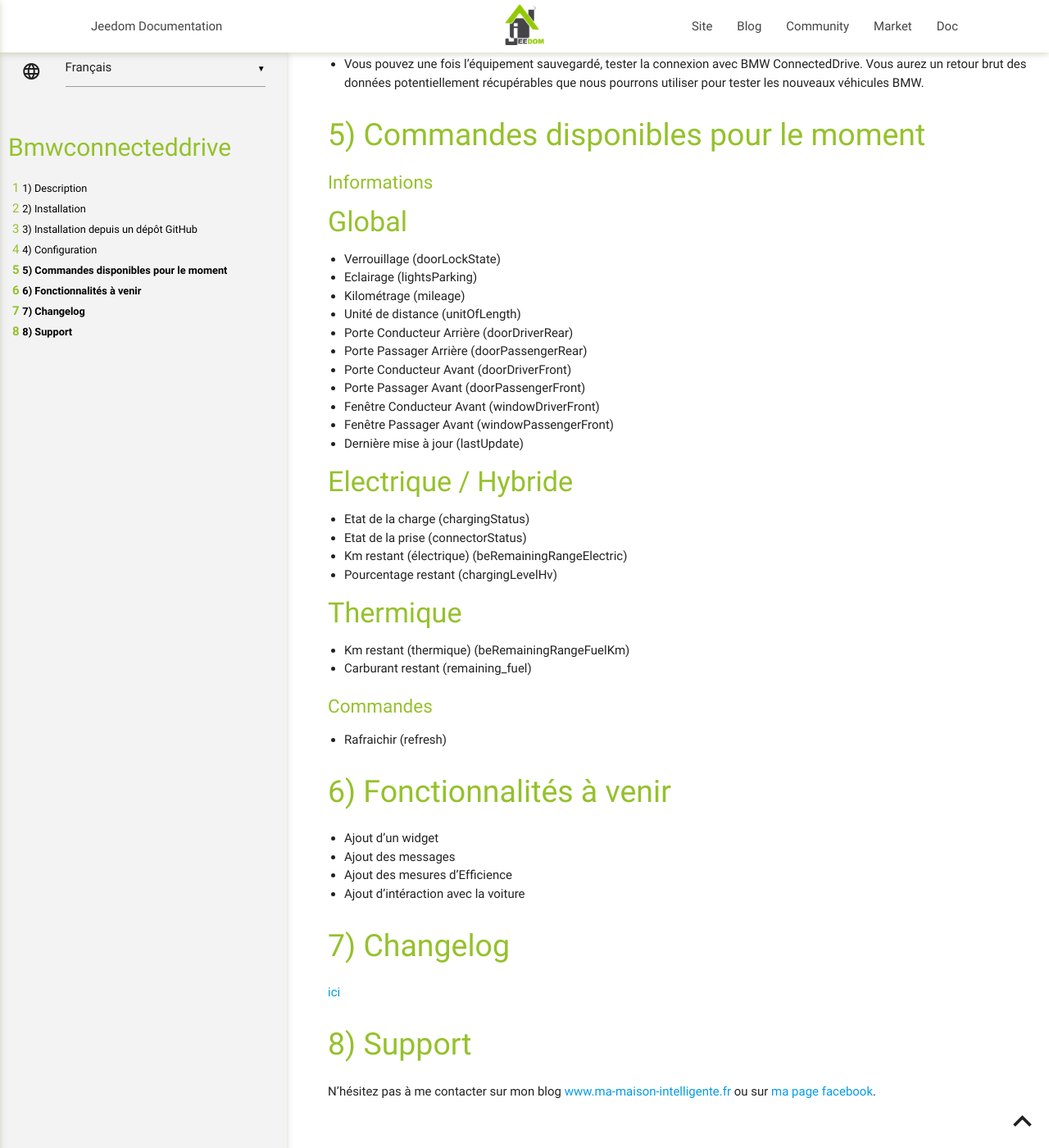
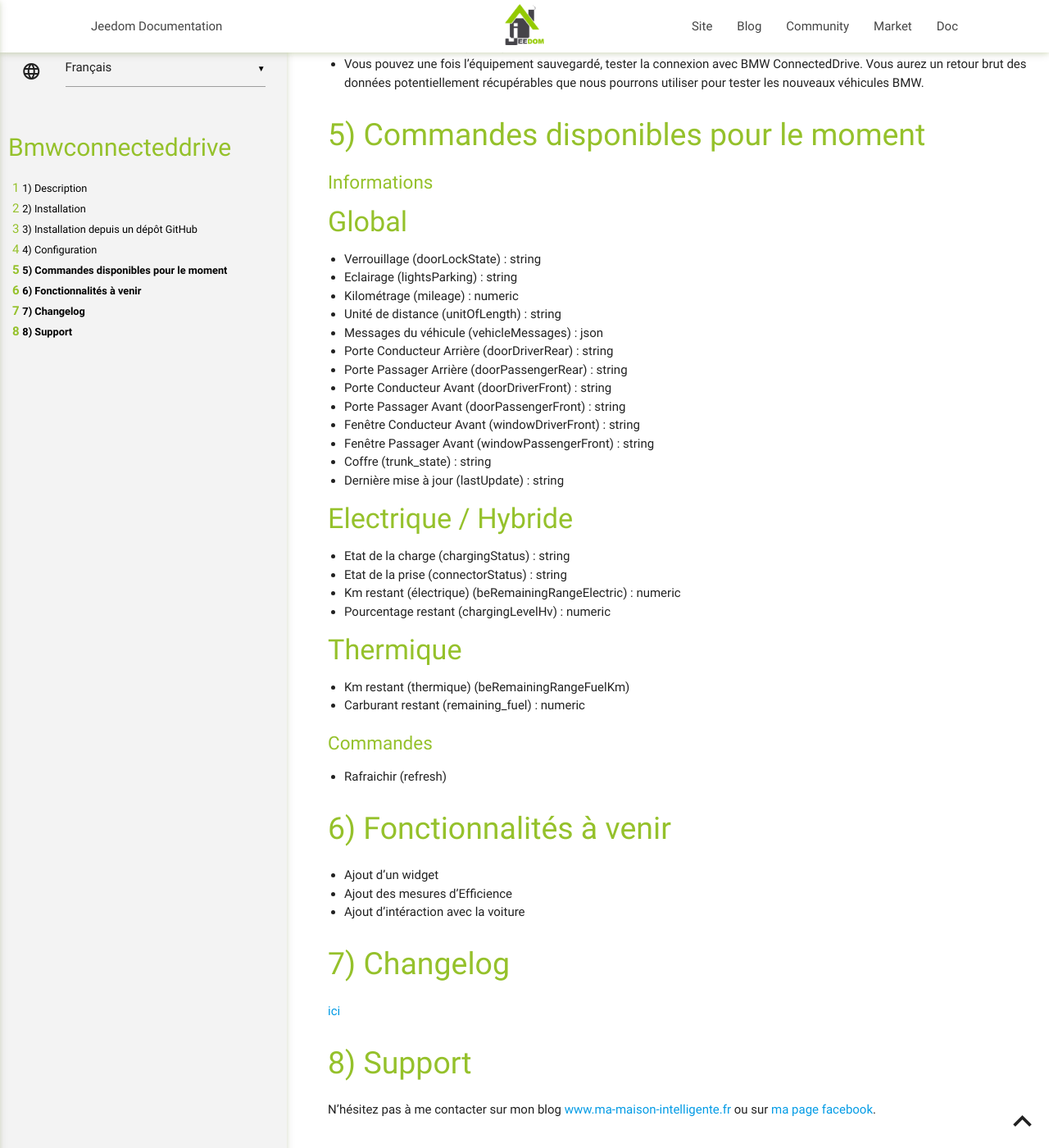
Before and after one commit to flabadens/BMWConnectedDrive, a Jekyll site: the page built from docs/fr_FR/index.md, in a window 1280 px wide and 1400 px high, scrolled down 851 px. Shown: the whole window at 82% size. Built offline with Jekyll 4.4.1, drawn with Linux system fonts in a browser that asks for light colours; our own code applies the rules of GitHub Pages for plain Markdown files.

Commit message:
doc update Messages

```diff
--- a/docs/fr_FR/index.md
+++ b/docs/fr_FR/index.md
@@ -42,27 +42,29 @@ Commandes disponibles pour le moment
 
 ### Informations ###
 #### Global ####
-- Verrouillage (doorLockState)
-- Eclairage (lightsParking)
-- Kilométrage (mileage)
-- Unité de distance (unitOfLength)
-- Porte Conducteur Arrière (doorDriverRear)
-- Porte Passager Arrière (doorPassengerRear)
-- Porte Conducteur Avant (doorDriverFront)
-- Porte Passager Avant (doorPassengerFront)
-- Fenêtre Conducteur Avant (windowDriverFront)
-- Fenêtre Passager Avant (windowPassengerFront)
-- Dernière mise à jour (lastUpdate)
+- Verrouillage (doorLockState) : string
+- Eclairage (lightsParking) : string
+- Kilométrage (mileage) : numeric
+- Unité de distance (unitOfLength) : string
+- Messages du véhicule (vehicleMessages) : json
+- Porte Conducteur Arrière (doorDriverRear) : string
+- Porte Passager Arrière (doorPassengerRear) : string
+- Porte Conducteur Avant (doorDriverFront) : string
+- Porte Passager Avant (doorPassengerFront) : string
+- Fenêtre Conducteur Avant (windowDriverFront) : string
+- Fenêtre Passager Avant (windowPassengerFront) : string
+- Coffre (trunk_state) : string
+- Dernière mise à jour (lastUpdate) : string
 
 #### Electrique / Hybride ####
-- Etat de la charge (chargingStatus)
-- Etat de la prise (connectorStatus)
-- Km restant (électrique) (beRemainingRangeElectric)
-- Pourcentage restant (chargingLevelHv)
+- Etat de la charge (chargingStatus) : string
+- Etat de la prise (connectorStatus) : string
+- Km restant (électrique) (beRemainingRangeElectric) : numeric
+- Pourcentage restant (chargingLevelHv) : numeric
 
 #### Thermique ####
 - Km restant (thermique) (beRemainingRangeFuelKm)
-- Carburant restant (remaining_fuel)
+- Carburant restant (remaining_fuel) : numeric
 
 ### Commandes ###
 - Rafraichir (refresh)
@@ -70,7 +72,6 @@ Commandes disponibles pour le moment
 Fonctionnalités à venir
 ===
 - Ajout d'un widget
-- Ajout des messages
 - Ajout des mesures d'Efficience
 - Ajout d'intéraction avec la voiture
 
```
